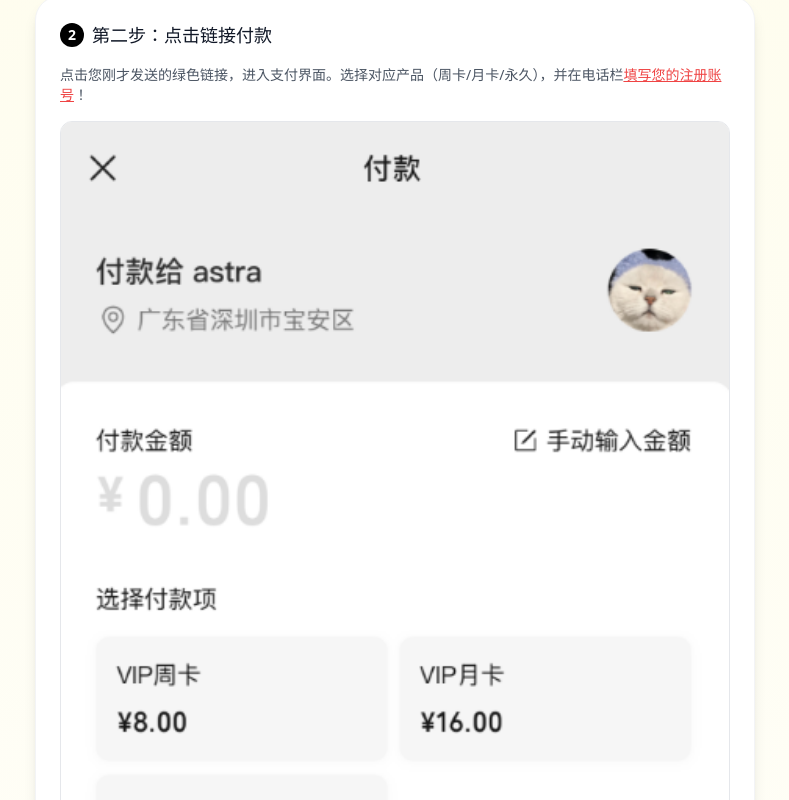
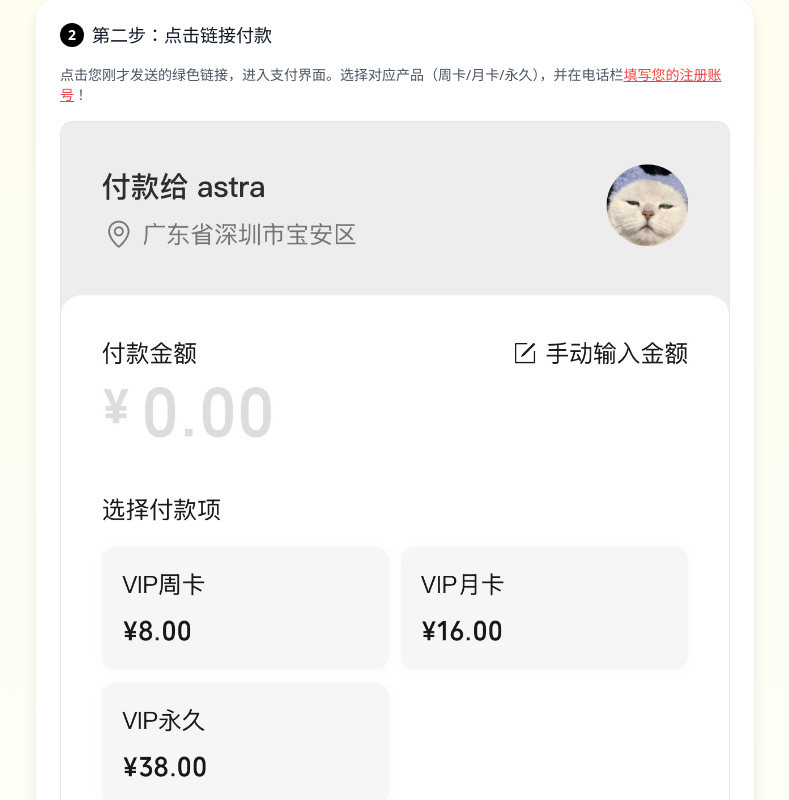
Before and after one commit to ldr0528/love-insight-app, a React (Vite) app: page /recharge in a window 1280 px wide. Shown: the part 860-1660 px from the top of the page, without its empty margins (245-1034 px from the left). Built offline with nearby package versions, Linux system fonts and the light colour scheme.

Commit message:
feat: update VIP step 2 image

```diff
--- a/src/pages/RechargePage.tsx
+++ b/src/pages/RechargePage.tsx
@@ -157,7 +157,7 @@ export default function RechargePage() {
             </p>
             <div className="rounded-xl overflow-hidden border border-gray-200">
               <img
-                src="/images/VIP-step2.png"
+                src="/images/VIP-step2.jpg"
                 alt="Step 2 Example"
                 className="w-full h-auto"
               />
```
Also changed, not shown: public/images/VIP-step2.jpg (added), public/images/VIP-step2.png (deleted).
